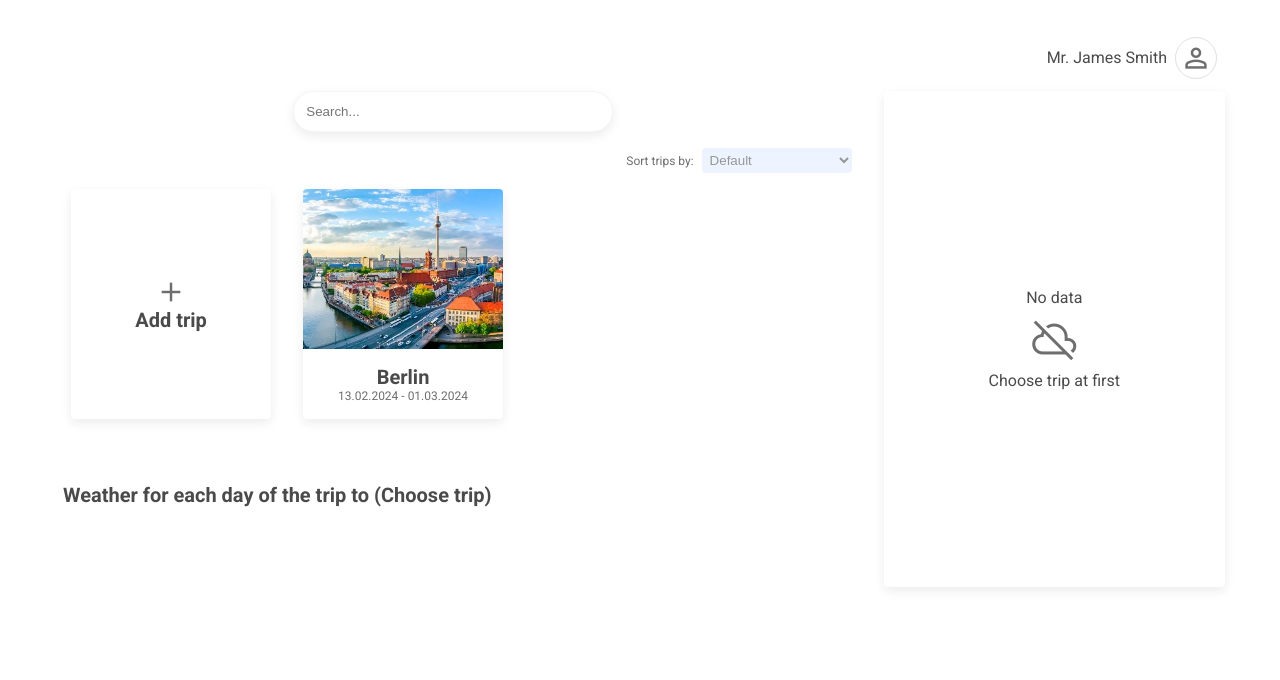
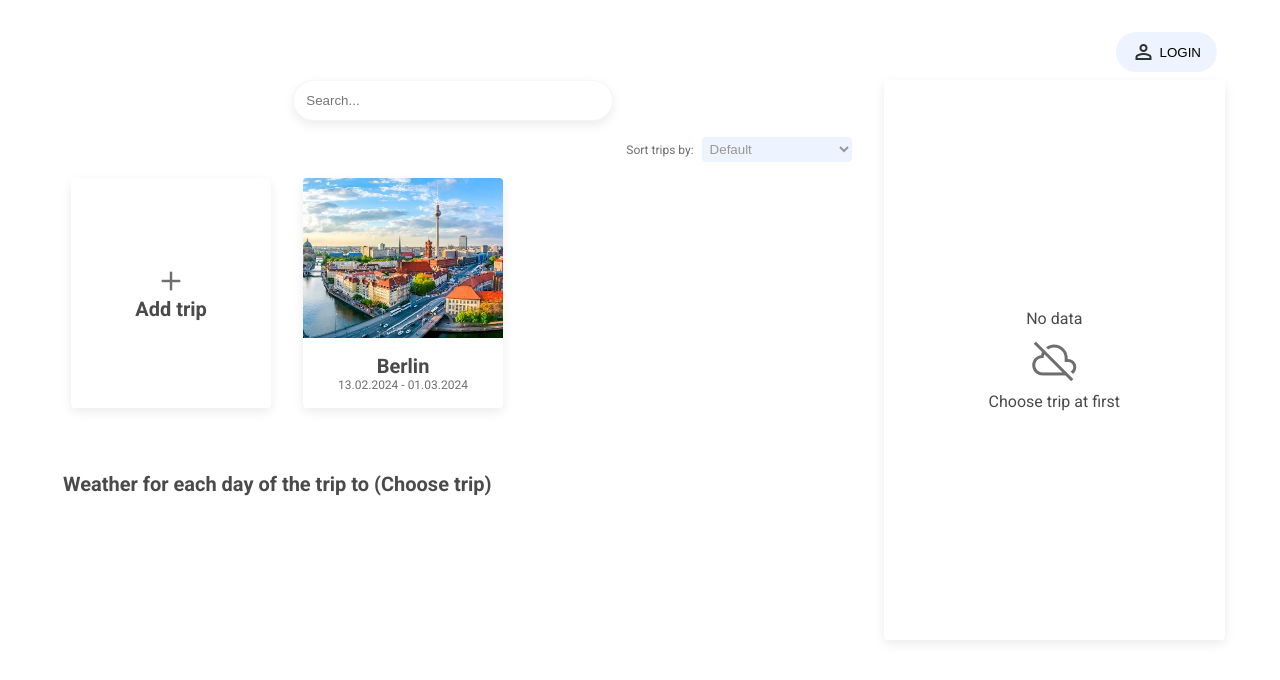
Before and after one commit to Volddemar4ik/trip-weather, a React (Create React App) app: page / in a window 1280 px wide. Shown: the top 680 px of the page. Built offline with nearby package versions, Linux system fonts and the light colour scheme.

Commit message:
added google authorization; bugfix

```diff
--- a/package.json
+++ b/package.json
@@ -3,9 +3,11 @@
   "version": "0.1.0",
   "private": true,
   "dependencies": {
+    "@react-oauth/google": "^0.12.1",
     "@testing-library/jest-dom": "^5.17.0",
     "@testing-library/react": "^13.4.0",
     "@testing-library/user-event": "^13.5.0",
+    "jwt-decode": "^4.0.0",
     "react": "^18.2.0",
     "react-dom": "^18.2.0",
     "react-scripts": "5.0.1",
--- a/src/components/header/header.js
+++ b/src/components/header/header.js
@@ -1,17 +1,94 @@
-import React from "react";
+import React, { useEffect, useState } from "react";
+import { googleLogout, useGoogleLogin } from '@react-oauth/google';
+import { googleAuth } from '../../requests'
 import './style.css'
 
 export default function Header() {
+    const [user, setUser] = useState({})
+    const [profile, setProfile] = useState({})
+
+    async function getUserGoogleProfileData(token) {
+        const res = await googleAuth(token)
+
+        if (res?.id) {
+            setProfile(res)
+        }
+    }
+
+    const loginGoogleAuth = useGoogleLogin({
+        onSuccess: tokenResponse => setUser(tokenResponse),
+        onError: error => console.log('Login Failed:', error),
+    })
+
+    function logouthGoogleAuth() {
+        googleLogout()
+        setProfile({})
+        localStorage.removeItem('googleAuthToken')
+    }
+
+    useEffect(() => {
+        const localToken = localStorage.googleAuthToken
+
+        if (!localToken && user.access_token) {
+            localStorage.setItem('googleAuthToken', JSON.stringify(user?.access_token))
+            getUserGoogleProfileData(user?.access_token)
+        }
+
+        if (localToken) {
+            getUserGoogleProfileData(JSON.parse(localToken))
+        }
+    }, [user])
 
     return (
         <div className="header">
-            <p>Mr. James Smith</p>
-
-            <div className="header__avatar">
-                <span className="material-symbols-outlined">
-                    person
-                </span>
-            </div>
+            {profile?.id
+                ? <Avatar
+                    profile={profile}
+                    logouthGoogleAuth={logouthGoogleAuth}
+                />
+                : <Login loginGoogleAuth={loginGoogleAuth} />
+            }
         </div>
     )
 }
+
+function Login({ loginGoogleAuth }) {
+
+    return (
+        <button
+            className="button__login"
+            onClick={loginGoogleAuth}
+        >
+            <span className="material-symbols-outlined">
+                person
+            </span>
+
+            <p>login</p>
+        </button>
+    )
+}
+
+function Avatar(props) {
+    const { profile, logouthGoogleAuth } = props
+
+    return (
+        <button
+            className="avatar"
+            onClick={logouthGoogleAuth}
+            title='Logout'
+        >
+            {profile?.id &&
+                <div className="avatar__name">
+                    <p>Hello, {profile?.given_name}</p>
+
+                    <span>(click for logout)</span>
+                </div>
+            }
+
+            <img
+                src={profile?.picture}
+                alt={profile?.name}
+            />
+        </button>
+    )
+}
--- a/src/components/header/style.css
+++ b/src/components/header/style.css
@@ -5,23 +5,64 @@
     padding: 8px;
     }
 
-.header__avatar{
-    background-color: #FFF;
-    border: 1px solid var(--border-main);
+.button__login{
+    border: none;
+    text-transform: uppercase;
+    background-color: var(--background-active);
+    padding: 8px 16px;
+    border-radius: 50px;
+    display: flex;
+    align-items: center;
+    justify-content: space-between;
+}
+
+.button__login>p{
+    margin-left: 4px;
+}
+
+.button__login>.material-symbols-outlined{
+    font-size: 1.5rem;
+}
+
+.avatar{
+    display: flex;
+    align-items: center;
+    background-color: transparent;
+    border: none;
+}
+
+.avatar>img{
     width: 40px;
     height: 40px;
     border-radius: 50%;
-    display: flex;
-    justify-content: center;
-    align-items: center;
-    margin-left: 8px;
+    border: 1px solid var(--background-active);
+}
 
-    &:hover{
-        background-color: var(--background-active);
-        border: 1px solid var(--background-active);
-        transition:
-            background-color 150ms,
-            border 150ms;
+.avatar__name>p{
+    margin-right: 8px;
+    font-size: 1rem;
+}
+
+@media(hover:hover){
+    .button__login:hover{
+        cursor: pointer;
+        background-color: var(--blue);
+        color: #fff;
+    }
+
+    .avatar{
         cursor: pointer;
     }
 }
+
+@media(max-width: 480px){
+    .button__login{
+        padding: 8px;
+        background-color: var(--blue);
+        color: #fff;
+    }
+
+    .button__login>p{
+        display: none;
+    }
+}
--- a/src/components/search/style.css
+++ b/src/components/search/style.css
@@ -1,7 +1,6 @@
 .search{
     align-self: center;
     margin-bottom: 16px ;
-
 }
 
 .search input{
--- a/src/components/sidebar/style.css
+++ b/src/components/sidebar/style.css
@@ -22,6 +22,7 @@
     align-items: center;
     justify-content: center;
     height: 100%;
+    padding: 32px;
     flex-direction: column;
     border-radius: 4px;
     box-shadow: 0 4px 11px rgba(0,0,0,0.08);
--- a/src/components/trip-list/trip-list.js
+++ b/src/components/trip-list/trip-list.js
@@ -142,7 +142,6 @@ function TripCard(props) {
     const disabledCard = currentTripId === undefined
         ? ''
         : tripData?.id !== currentTripId ? ' trip-card_disabled' : ''
-    console.log(tripData, currentTripId, disabledCard)
 
     return (
         <div
--- a/src/defaults.js
+++ b/src/defaults.js
@@ -1,5 +1,7 @@
+export const endpoint = 'https://weather.visualcrossing.com/VisualCrossingWebServices/rest/services/timeline'
+export const authEndpoint = 'https://www.googleapis.com/oauth2/v1/userinfo'
 export const apiKey = 'K836TY5G2WYWCPGHUEKK8ZMEZ'
-export const endpoint = 'https://weather.visualcrossing.com/VisualCrossingWebServices/rest/services/timeline'
+export const clientId = '659290199813-cl0kon9lg16k77nhg6qa14mp1a762alu.apps.googleusercontent.com'
 
 export const tripData = [
     {
--- a/src/index.css
+++ b/src/index.css
@@ -27,6 +27,10 @@ h3{
   margin: 0;
 }
 
+p{
+  margin: 0;
+}
+
 :root{
     --text-main: #4a4a4a;
     --text-secondary: #979797;
--- a/src/index.js
+++ b/src/index.js
@@ -1,6 +1,12 @@
 import React from 'react';
 import { createRoot } from 'react-dom/client';
+import { GoogleOAuthProvider } from '@react-oauth/google';
 import App from './App';
+import { clientId } from './defaults';
 import './index.css';
 
-createRoot(document.getElementById('root')).render(<App />);
+createRoot(document.getElementById('root')).render(
+    <GoogleOAuthProvider clientId={clientId}>
+        <App />
+    </GoogleOAuthProvider>
+);
--- a/src/requests.js
+++ b/src/requests.js
@@ -1,4 +1,4 @@
-import { endpoint, apiKey } from "./defaults"
+import { endpoint, authEndpoint, apiKey } from "./defaults"
 
 export async function getTripWeather(city, startDate, endDate) {
     const period = (startDate && endDate)
@@ -22,3 +22,28 @@ export async function getTripWeather(city, startDate, endDate) {
         throw error
     }
 }
+
+export async function googleAuth(token) {
+    const requestUrl = `${authEndpoint}?access_token=${token}`
+
+    try {
+        const res = await fetch(requestUrl, {
+            headers: {
+                Authorization: `Bearer ${token}`,
+                Accept: 'application/json'
+            }
+        })
+
+        if (!res.ok) {
+            throw new Error(`Error in request: ${res.status}`)
+        }
+
+        const data = await res.json()
+
+        return data
+    } catch (error) {
+        console.error('Error: ', error)
+
+        throw error
+    }
+}
```
Also changed, not shown: 1 other file (tests, documents, lock files or other folders).
